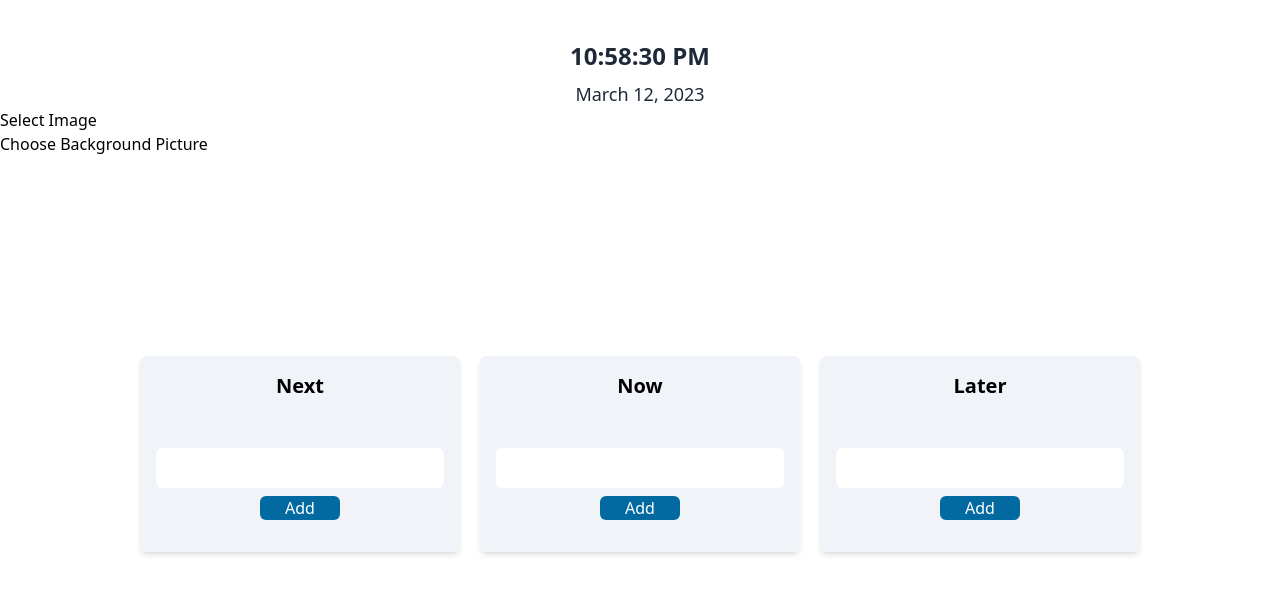
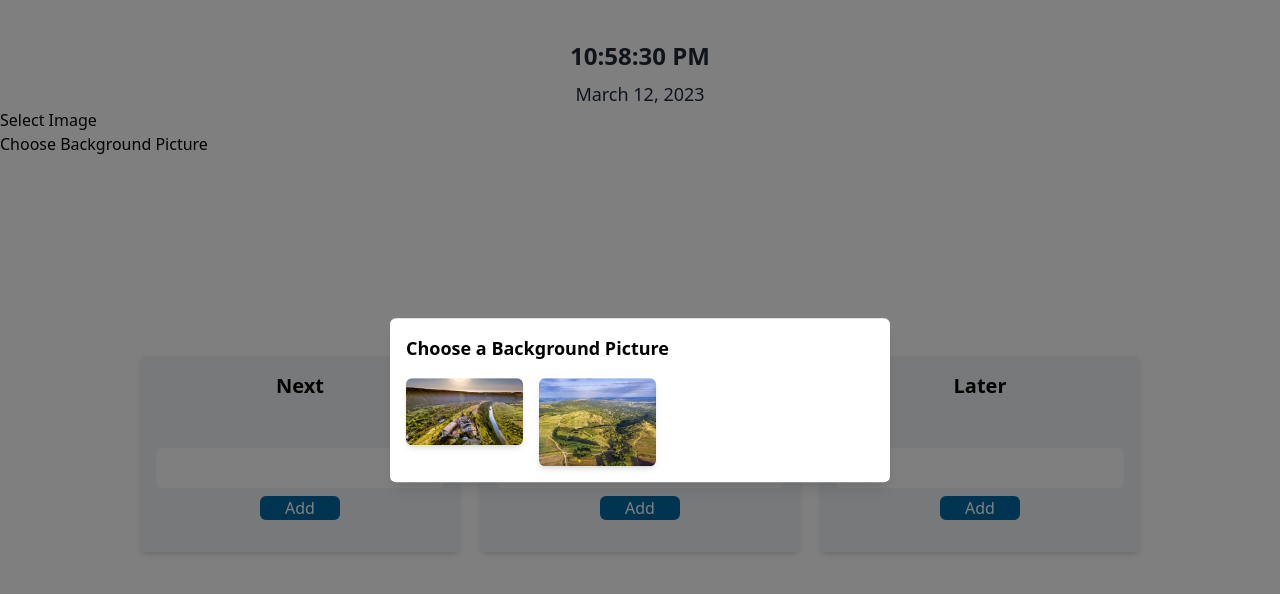
Before and after one commit to costiucigor/Todofy, a Vue app: page / in a window 1280 px wide. Both pictures are taken after a click on the button "Choose Background Picture". Shown: the top 594 px of the page. Built offline with nearby package versions, Linux system fonts and the light colour scheme.

Commit message:
TO DO: fix emmit bug

```diff
--- a/src/components/ExtensionComponent.vue
+++ b/src/components/ExtensionComponent.vue
@@ -18,9 +18,9 @@ const date = ref("")
 const showModal = ref(false)
 const selectedPicture = ref("")
 
-const handleSelectedImage = (image) => {
+const handleSelectedImage = (picture) => {
   console.log(selectedPicture.value)
-  selectedPicture.value = image.value
+  selectedPicture. value = picture
   showModal.value = false
 }
 
--- a/src/components/ImagePicker.vue
+++ b/src/components/ImagePicker.vue
@@ -6,21 +6,21 @@ export default {
   emits: ["selectedPicture"],
 
   setup(props, { emit }) {
+    const showModal = ref(false)
     const selectedPicture = ref("")
     const pictures = [
       'src/assets/istockphoto-635792246-612x612.jpg',
       'src/assets/panorama-nature-hills-moldova-near-balanesti-village-193107868.jpg',
-      'https://picsum.photos/seed/picture3/500/500',
-      'https://picsum.photos/seed/picture4/500/500',
-      'https://picsum.photos/seed/picture5/500/500',
     ]
 
     const selectPicture = (picture) => {
       selectedPicture.value = picture
+      showModal.value = false
       emit("selectedPicture", picture)
     }
 
     return {
+      showModal,
       selectedPicture,
       pictures,
       selectPicture,
@@ -33,12 +33,12 @@ export default {
   <div>
     <button @click="showModal = true">Choose Background Picture</button>
     <div
-        v-if="$props.showModal"
+        v-if="showModal"
         class="fixed top-0 left-0 w-full h-full bg-black opacity-50 z-10"
         @click="$emit('update:showModal', false)"
     ></div>
     <div
-        v-if="$props.showModal"
+        v-if="showModal"
         class="fixed top-1/2 left-1/2 transform -translate-x-1/2 -translate-y-1/2 bg-white rounded-md shadow-lg z-20"
         style="width: 500px;"
     >
```
